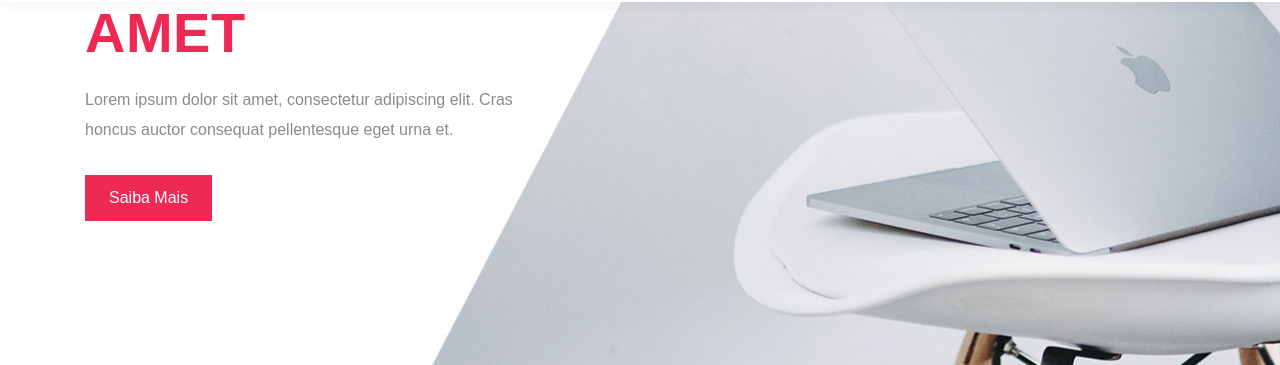
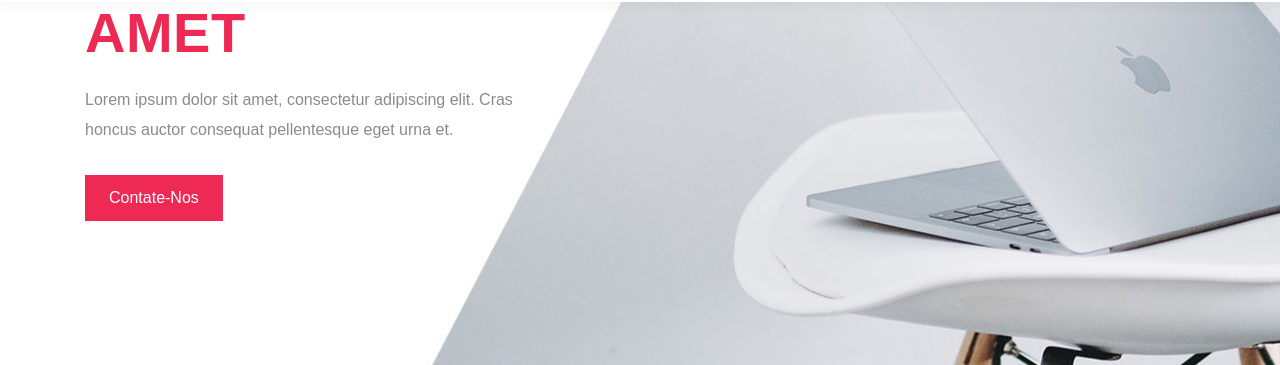
Before and after one commit to thiagofis/agency-site-pedro, a Jekyll site: the page built from index.markdown, in a window 1280 px wide and 900 px high, scrolled down 337 px. Shown: the part 71-436 px from the top of the window. Built offline with Jekyll 4.4.1, drawn with Linux system fonts in a browser that asks for light colours; some web fonts are replaced.

Commit message:
small change

```diff
--- a/_includes/banner.html
+++ b/_includes/banner.html
@@ -6,7 +6,7 @@
                     <h4>Lorem ipsum <em>amet</em></h4>
                     <p>Lorem ipsum dolor sit amet, consectetur adipiscing elit. Cras honcus auctor consequat pellentesque eget urna et.</p>
                     <div class="main-button">
-                        <a href="#about">Saiba mais</a>
+                        <a href="#contact">Contate-nos</a>
                     </div>
                 </div>
             </div>
```
